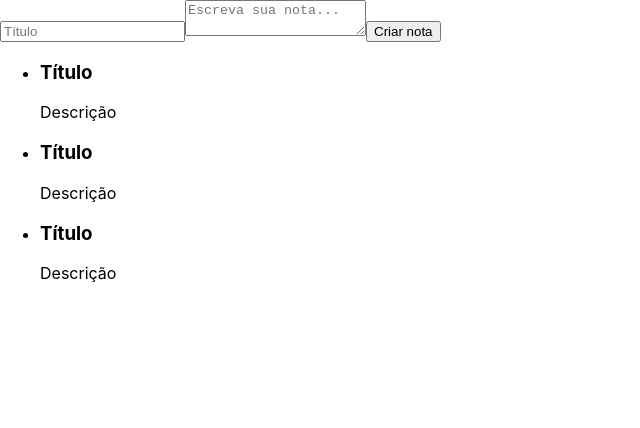
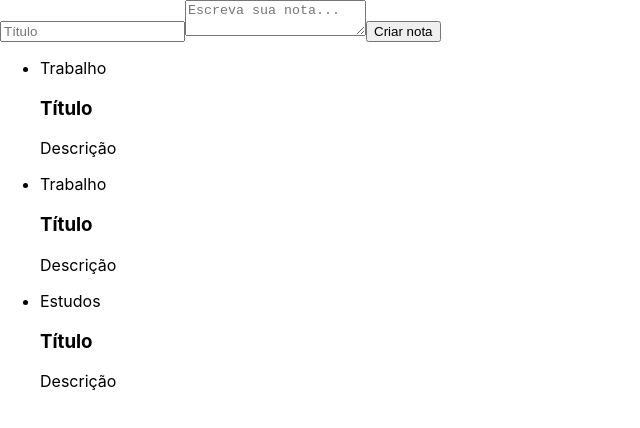
Before and after one commit to daniel21h/ceep, a React (Create React App) app: page / in a window 1280 px wide. Shown: the top 428 px of the page, without its empty margins (0-640 px from the left). Built offline with nearby package versions, Linux system fonts and the light colour scheme; the HTML template or start-up script is replaced by a standard one.

Commit message:
feat: integrating js

```diff
--- a/src/components/NoteList/index.js
+++ b/src/components/NoteList/index.js
@@ -5,15 +5,12 @@ export class NoteList extends Component {
   render() {
     return (
       <ul>
-        <li>
-          <NoteCard />
-        </li>
-        <li>
-          <NoteCard />
-        </li>
-        <li>
-          <NoteCard />
-        </li>
+        {Array.of("Trabalho", "Trabalho", "Estudos").map(category => (
+          <li>
+            <div>{category}</div>
+            <NoteCard />
+          </li>
+        ))}
       </ul>
     )
   }
```
